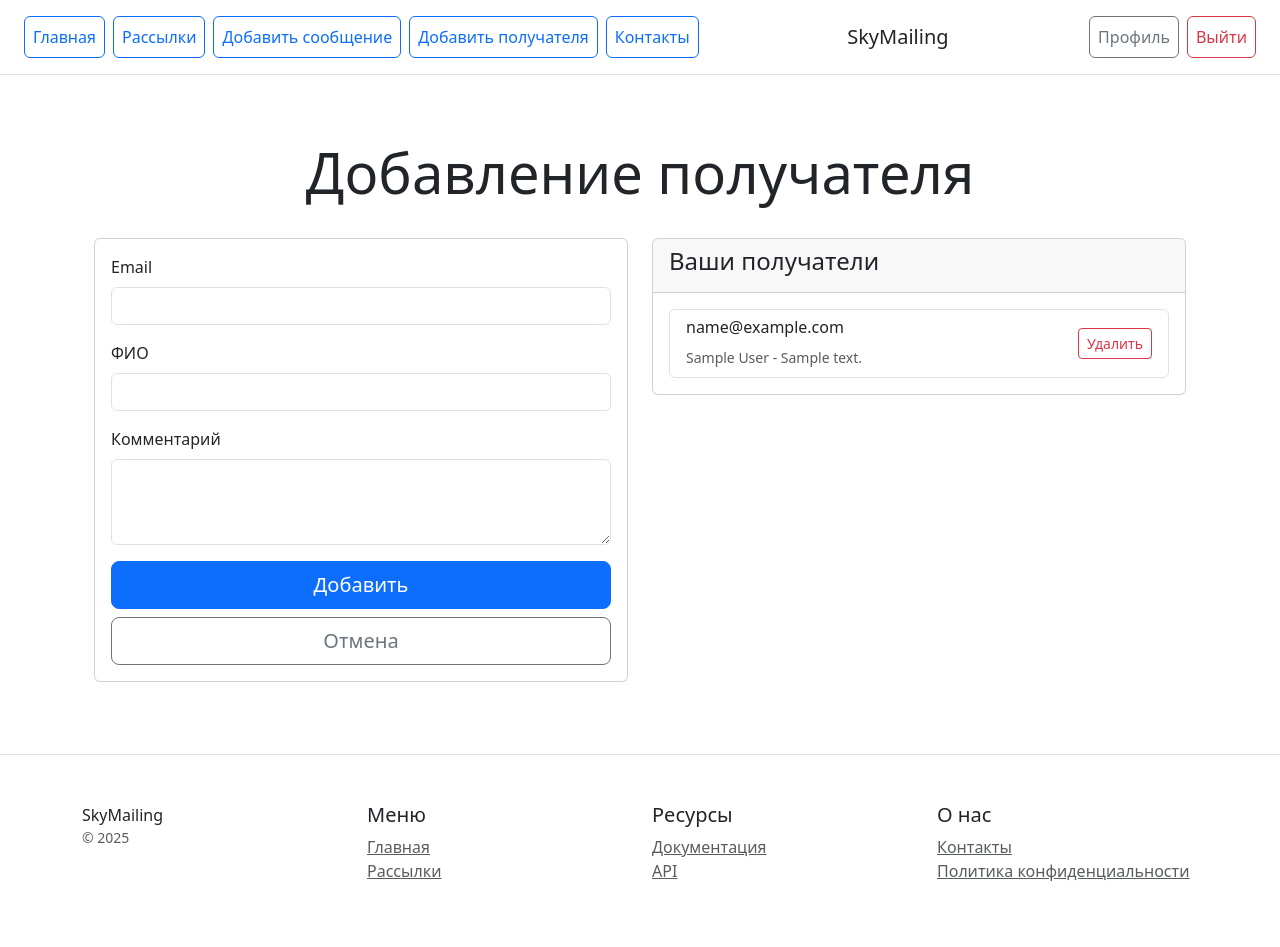
After one commit to Kilavyk/Mailing, a Django app: page /mailing/recipient/create/ in a window 1280 px wide. The commit adds this page. Run offline with Django 5.2, Linux system fonts and the light colour scheme; a user stored in the database is signed in; tables that the repository leaves empty hold one stand-in row (values such as "Sample post"); some libraries are stand-ins or nearby versions.

Commit message:
update templates

```diff
--- a/templates/includes/header.html
+++ b/templates/includes/header.html
@@ -1,9 +1,11 @@
 <div class="d-flex justify-content-between align-items-center p-3 px-md-4 mb-3 bg-white border-bottom box-shadow">
     <!-- Левая часть -->
     <nav class="d-flex">
-        {% if user.is_authenticated %}
+ {% if user.is_authenticated %}
         <a class="p-2 btn btn-outline-primary me-2" href="{% url 'home:home' %}">Главная</a>
         <a class="p-2 btn btn-outline-primary me-2" href="{% url 'mailing:list' %}">Рассылки</a>
+        <a class="p-2 btn btn-outline-primary me-2" href="{% url 'mailing:message_create' %}">Добавить сообщение</a>
+        <a class="p-2 btn btn-outline-primary me-2" href="{% url 'mailing:recipient_create' %}">Добавить получателя</a>
         <a class="p-2 btn btn-outline-primary me-2" href="{% url 'home:contacts' %}">Контакты</a>
         {% else %}
         <a class="p-2 btn btn-outline-primary me-2" href="{% url 'home:home' %}">Главная</a>
--- /dev/null
+++ b/templates/mailing/recipient_form.html
@@ -0,0 +1,87 @@
+{% extends 'home/base.html' %}
+
+{% block content %}
+<div class="pricing-header px-3 py-3 pt-md-5 pb-md-4 mx-auto text-center">
+    <h1 class="display-4">
+        {% if object %}Редактирование получателя{% else %}Добавление получателя{% endif %}
+    </h1>
+</div>
+
+<div class="container">
+    <div class="row">
+        <!-- Форма добавления получателя -->
+        <div class="col-md-6">
+            <div class="card mb-4">
+                <div class="card-body">
+
+                    <form method="post">
+                        {% csrf_token %}
+                        <div class="mb-3">
+                            <label for="id_email" class="form-label">Email</label>
+                            {{ form.email }}
+                            {% if form.email.errors %}
+                            <div class="invalid-feedback d-block">
+                                {{ form.email.errors.0 }}
+                            </div>
+                            {% endif %}
+                        </div>
+                        <div class="mb-3">
+                            <label for="id_full_name" class="form-label">ФИО</label>
+                            {{ form.full_name }}
+                        </div>
+                        <div class="mb-3">
+                            <label for="id_comment" class="form-label">Комментарий</label>
+                            {{ form.comment }}
+                        </div>
+                        <div class="d-grid gap-2">
+                            <button type="submit" class="btn btn-primary btn-lg">
+                                Добавить
+                            </button>
+                            <a href="{% url 'mailing:list' %}" class="btn btn-outline-secondary btn-lg">
+                                Отмена
+                            </a>
+                        </div>
+                    </form>
+                </div>
+            </div>
+        </div>
+
+        <!-- Список существующих получателей -->
+        <div class="col-md-6">
+            <div class="card">
+                <div class="card-header">
+                    <h4>Ваши получатели</h4>
+                </div>
+                <div class="card-body">
+                    {% if recipients_list %}
+                    <div class="list-group">
+                        {% for recipient in recipients_list %}
+                        <div class="list-group-item d-flex justify-content-between align-items-center">
+                            <div>
+                                <h6>{{ recipient.email }}</h6>
+                                <small class="text-muted">
+                                    {% if recipient.full_name %}{{ recipient.full_name }}{% endif %}
+                                    {% if recipient.comment %} - {{ recipient.comment|truncatechars:30 }}{% endif %}
+                                </small>
+                            </div>
+                            <form method="post" action="{% url 'mailing:recipient_delete' recipient.pk %}">
+                                {% csrf_token %}
+                                <button type="submit" class="btn btn-sm btn-outline-danger"
+                                        onclick="return confirm('Вы уверены, что хотите удалить этого получателя?')">
+                                    Удалить
+                                </button>
+                            </form>
+                        </div>
+                        {% endfor %}
+                    </div>
+                    {% else %}
+                    <div class="alert alert-info mb-0">
+                        У вас пока нет добавленных получателей
+                    </div>
+                    {% endif %}
+                </div>
+            </div>
+        </div>
+    </div>
+</div>
+{% endblock %}
```
Also changed, not shown: templates/mailing/mailing_detail.html (+4 -4 lines), templates/mailing/mailing_list.html (+7 -2 lines), templates/mailing/message_form.html (added, +75 -0 lines).
